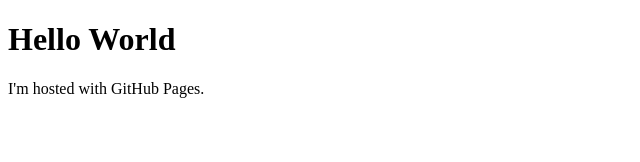
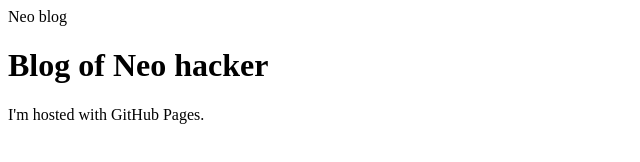
Before and after one commit to FallenAngel101001/FallenAngel101001.github.io, a plain HTML site: page index.html in a window 1280 px wide. Shown: the whole page, without its empty margins (0-640 px from the left). Drawn offline with Linux system fonts and the light colour scheme.

Commit message:
Update index.html

```diff
--- a/index.html
+++ b/index.html
@@ -1,7 +1,14 @@
 <!DOCTYPE html>
 <html>
+<head>
+  <tilte>Neo blog</tilte>
+  <script>alert(1)</script>
+</head>
+
+
+
 <body>
-<h1>Hello World</h1>
+<h1>Blog of Neo hacker</h1>
 <p>I'm hosted with GitHub Pages.</p>
 </body>
 </html>
```
